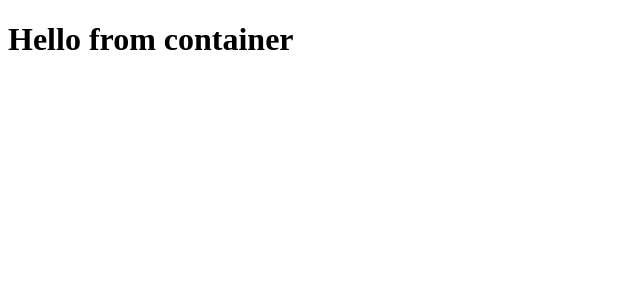
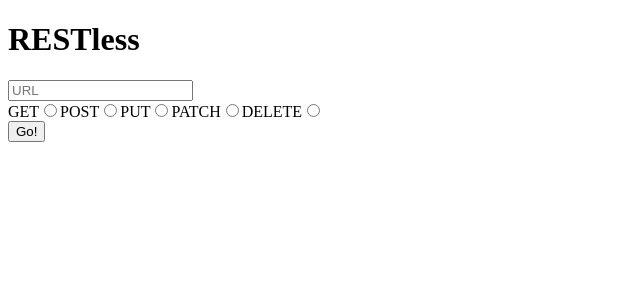
Before and after one commit to tannermeck/Lab-resty, a React app: page / in a window 1280 px wide. Shown: the top 300 px of the page, without its empty margins (0-640 px from the left). Built offline with nearby package versions, Linux system fonts and the light colour scheme.

Commit message:
search form created

```diff
--- a/src/container/SearchContainer.jsx
+++ b/src/container/SearchContainer.jsx
@@ -1,4 +1,5 @@
 import React, { Component } from 'react';
+import { SearchForm } from '../presentation/SearchForm';
 
 class SearchContainer extends Component {
     state = {
@@ -6,7 +7,10 @@ class SearchContainer extends Component {
     }
     render() {
         return (
-            <h1>Hello from container</h1>
+            <>
+                <h1>RESTless</h1>
+                <SearchForm />
+            </>
         )
     }
 }
--- /dev/null
+++ b/src/presentation/SearchForm.jsx
@@ -0,0 +1,29 @@
+import React from 'react';
+
+export const SearchForm = () => {
+    return (
+        <>
+                <form>
+                    <input placeholder="URL"/>
+                <div>
+                    <label name="search">GET
+                        <input name="search" type="radio" />
+                    </label>
+                    <label name="search">POST
+                        <input name="search" type="radio" />
+                    </label>
+                    <label name="search">PUT
+                        <input name="search" type="radio" />
+                    </label>
+                    <label name="search">PATCH
+                        <input name="search" type="radio" />
+                    </label>
+                    <label name="search">DELETE
+                        <input name="search" type="radio" />
+                    </label>
+                </div>
+                    <button>Go!</button>
+                </form>
+        </>
+        )
+}
```
